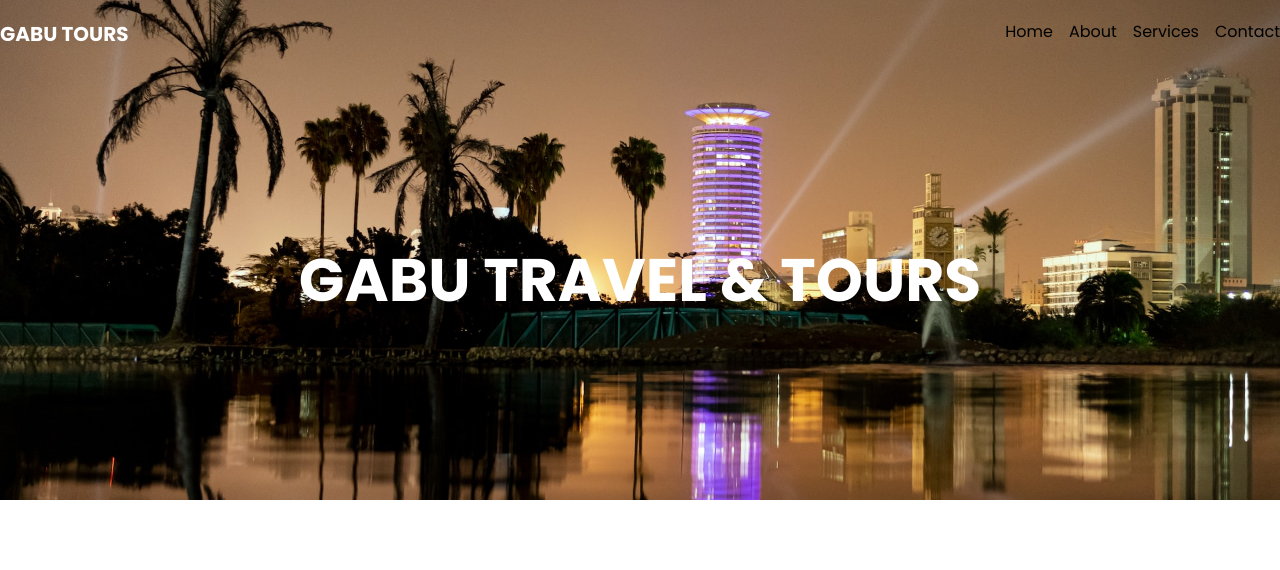
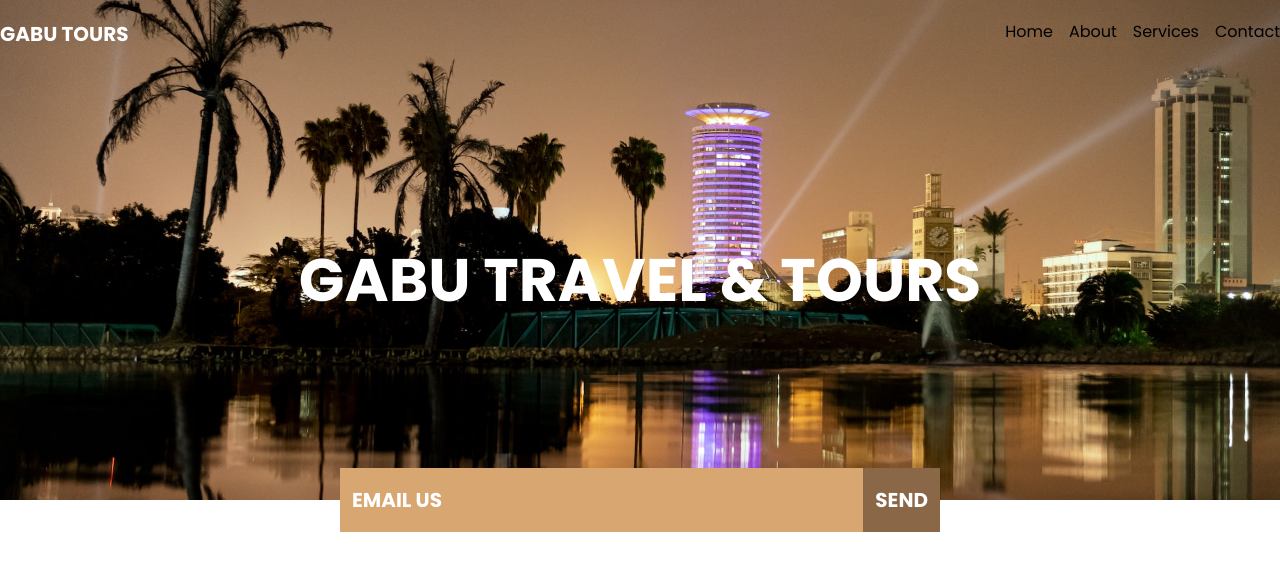
Before and after one commit to Vincenteliezer/gabu-tours-landing-page, a Next.js app: page / in a window 1280 px wide. Shown: the top 570 px of the page. Built offline with nearby package versions, Linux system fonts and the light colour scheme.

Commit message:
Email section

```diff
--- a/components/NavBar.js
+++ b/components/NavBar.js
@@ -2,7 +2,7 @@ import React from "react";
 
 export default function NavBar() {
   return (
-    <div className="flex justify-between max-w-7xl mx-auto py-5 z-50">
+    <div className="flex justify-between max-w-7xl mx-auto py-5 px-3 lg:px-0 z-50">
       <h5 className="text-xl font-bold text-white">GABU TOURS</h5>
       <div className="hidden md:block">
       <ul className="flex space-x-4 ">
--- a/pages/index.js
+++ b/pages/index.js
@@ -1,6 +1,7 @@
 import Head from "next/head";
 import Image from "next/image";
 import NavBar from "../components/NavBar";
+import bgHome from "/public/bgHome.jpg";
 // import styles from '../styles/Home.module.css'
 
 export default function Home() {
@@ -13,11 +14,19 @@ export default function Home() {
       </Head>
 
       <main className="select-none text-base">
-        <div className="h-[350px] overflow-hidden px-3 md:px-0 relative md:h-[500px] bg-[url(/bgHome.jpg)] bg-cover bg-center bg-gray-600">
+        <div className="h-[350px] md:px-0 relative md:h-[500px] bg-[url(/bgHome.jpg)] bg-cover bg-center bg-gray-600">
           <NavBar />
 
-          <h4 className="text-white  text-6xl font-bold text-center w-full top-[40%] md:top-[50%] absolute">GABU TRAVEL & TOURS</h4>
+          <h4 className="text-white text-6xl font-bold text-center w-full top-[40%] md:top-[50%] absolute">
+            GABU TRAVEL & TOURS
+          </h4>
+          <div className="h-16 bg-[#d8a670] w-[300px] sm:w-[400px] md:w-[600px] flex justify-between pl-3 items-center transform -translate-x-1/2 left-[50%] absolute -bottom-8">
+            <h5 className="text-white text-xl font-bold">EMAIL US</h5>
+            <h5 className="text-xl font-bold h-full bg-[#8a6747] px-3 flex items-center text-white cursor-pointer hover:bg-[#725131]">SEND</h5>
+          </div>
         </div>
+
+        <div className=""></div>
       </main>
     </div>
   );
```
